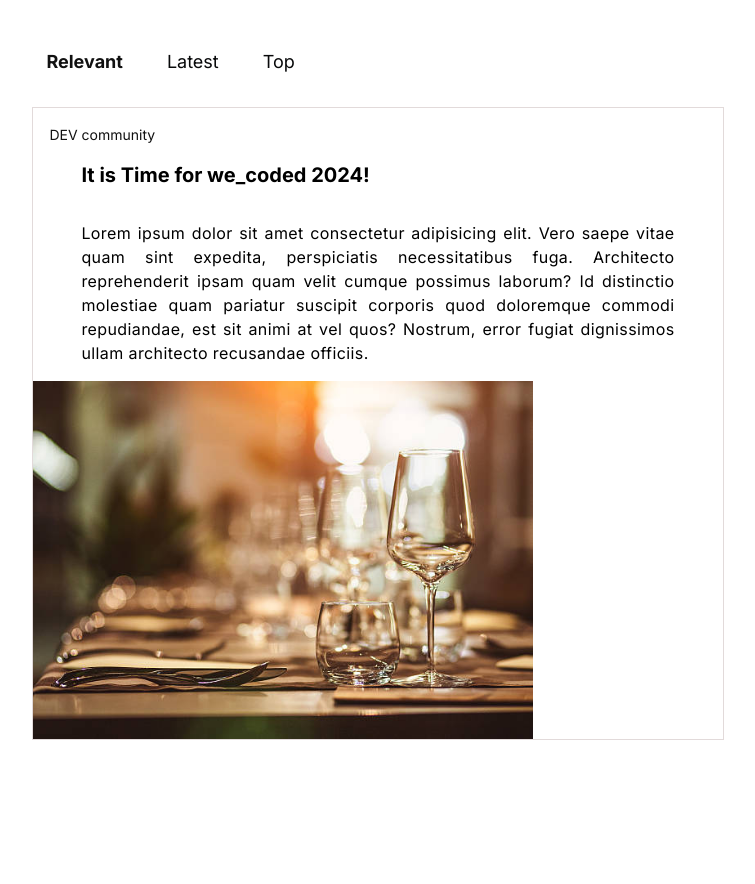
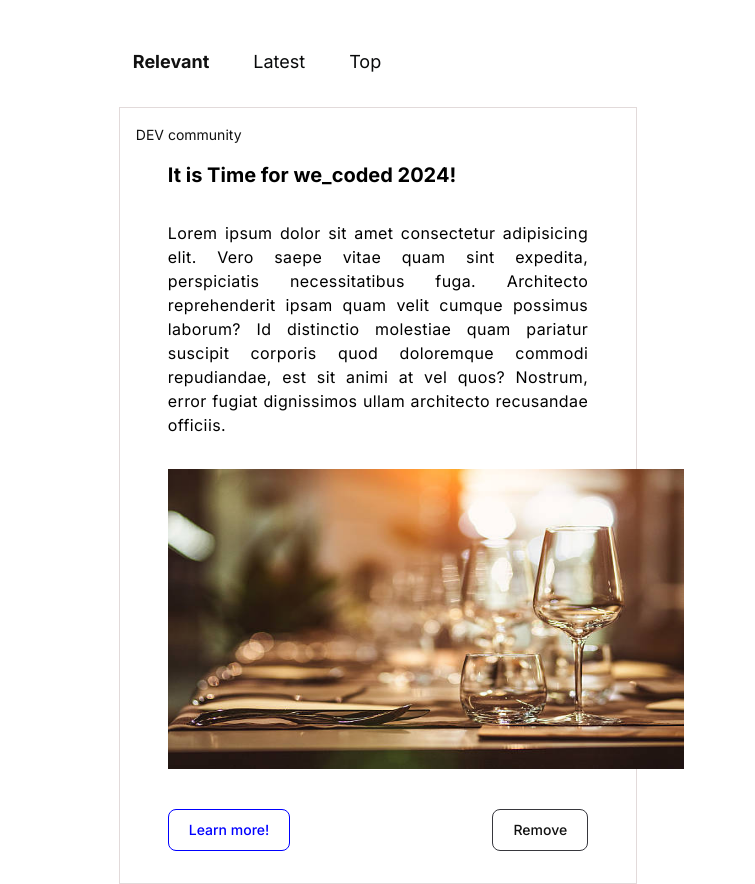
Before and after one commit to TamannaAfroz2666/PracticeProjectNextJs, a Next.js app: page / in a window 1280 px wide. Shown: the whole page, without its empty margins (262-1017 px from the left). Before the commit the page ends 800 px from the top, so only its background shows below. Built offline with nearby package versions, Linux system fonts and the light colour scheme.

Commit message:
base create

```diff
--- a/src/Styles/BlogContent.css
+++ b/src/Styles/BlogContent.css
@@ -15,3 +15,22 @@
     color: rgb(153, 86, 86);
 
 }
+.imgLoad{
+height: 300px;
+margin: 1rem 0 .5rem 3rem;
+
+}
+.btnGroup{
+    display: flex;
+    justify-content: space-between;
+}
+.learnMore button {
+    border: 1px solid blue;
+    color: blue;
+    margin: 2rem 0 2rem 3rem;
+}
+.removeBtn button {
+    border: 1px solid rgb(55, 55, 61);
+    color: #111;
+    margin: 2rem 3rem 2rem 0rem;
+}
--- a/src/Styles/Home.css
+++ b/src/Styles/Home.css
@@ -14,7 +14,7 @@
 
 }
 .navContainer{
-    width: 60%;
+    width: 45%;
     margin: auto;
 
 }
--- a/src/app/content-blog/page.jsx
+++ b/src/app/content-blog/page.jsx
@@ -1,23 +1,50 @@
 import React from "react";
 import "../../Styles/BlogContent.css";
 import Image from "next/image";
-
 
 const BlogContent = () => {
   return (
     <div className=" ">
       <div className="contentsContainer">
         <h5 className="sortTitle"> DEV community</h5>
-        <h1 className="titleBlog text-xl font-bold pl-12 pb-8"> It is Time for we_coded 2024!</h1>
-        <p className="descriptionBlog text-base pl-12 pr-12 pb-4 leading-6 tracking-wide text-justify ">Lorem ipsum dolor sit amet consectetur adipisicing elit. Vero saepe vitae quam sint expedita, perspiciatis necessitatibus fuga. Architecto reprehenderit ipsam quam velit cumque possimus laborum? Id distinctio molestiae quam pariatur suscipit corporis quod doloremque commodi repudiandae, est sit animi at vel quos? Nostrum, error fugiat dignissimos ullam architecto recusandae officiis.</p>
+        <h1 className="titleBlog text-xl font-bold pl-12 pb-8">
+          {" "}
+          It is Time for we_coded 2024!
+        </h1>
+        <p className="descriptionBlog text-base pl-12 pr-12 pb-4 leading-6 tracking-wide text-justify ">
+          Lorem ipsum dolor sit amet consectetur adipisicing elit. Vero saepe
+          vitae quam sint expedita, perspiciatis necessitatibus fuga. Architecto
+          reprehenderit ipsam quam velit cumque possimus laborum? Id distinctio
+          molestiae quam pariatur suscipit corporis quod doloremque commodi
+          repudiandae, est sit animi at vel quos? Nostrum, error fugiat
+          dignissimos ullam architecto recusandae officiis.
+        </p>
 
-         <Image
-      src="/img1.jpg"
-      width={500}
-      height={500}
-      alt="Picture of the author"
-    />
-
+        <Image
+          src="/img1.jpg"
+          width={670}
+          height={500}
+          alt="Picture of the author"
+          className="imgLoad"
+        />
+        <div className="btnGroup">
+          <div className="learnMore">
+            <button
+              type="button"
+              class="py-2.5 px-5 me-2 mb-2 text-sm font-medium focus:outline-none bg-white rounded-lg border border-blue-200 hover:bg-gray-100 hover:text-blue-700 focus:z-10 focus:ring-4 focus:ring-gray-100 dark:focus:ring-gray-700 dark:bg-gray-800 dark:text-gray-400 dark:border-gray-600 dark:hover:text-white dark:hover:bg-gray-700"
+            >
+              Learn more!
+            </button>
+          </div>
+          <div className="removeBtn">
+            <button
+              type="button"
+              class="py-2.5 px-5 me-2 mb-2 text-sm font-medium focus:outline-none bg-white rounded-lg border border-blue-200 hover:bg-gray-100 hover:text-blue-700 focus:z-10 focus:ring-4 focus:ring-gray-100 dark:focus:ring-gray-700 dark:bg-gray-800 dark:text-gray-400 dark:border-gray-600 dark:hover:text-white dark:hover:bg-gray-700"
+            >
+              Remove
+            </button>
+          </div>
+        </div>
       </div>
     </div>
   );
```
